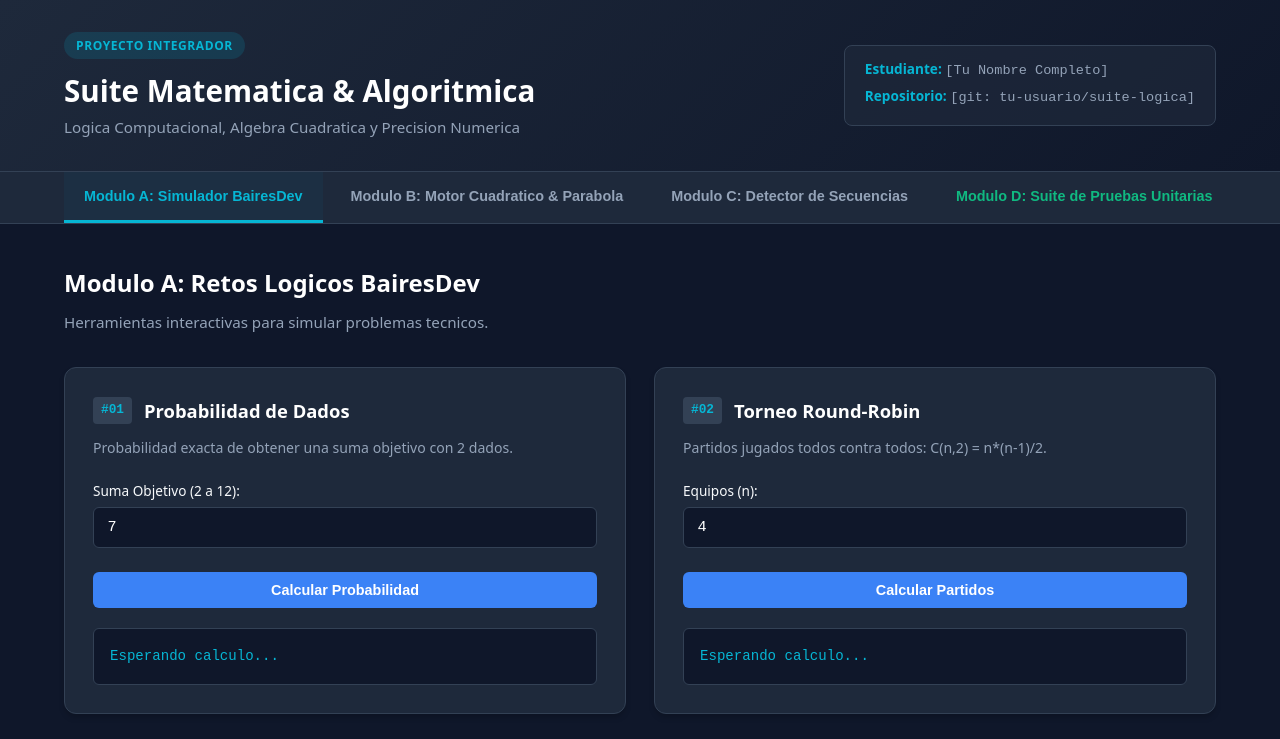
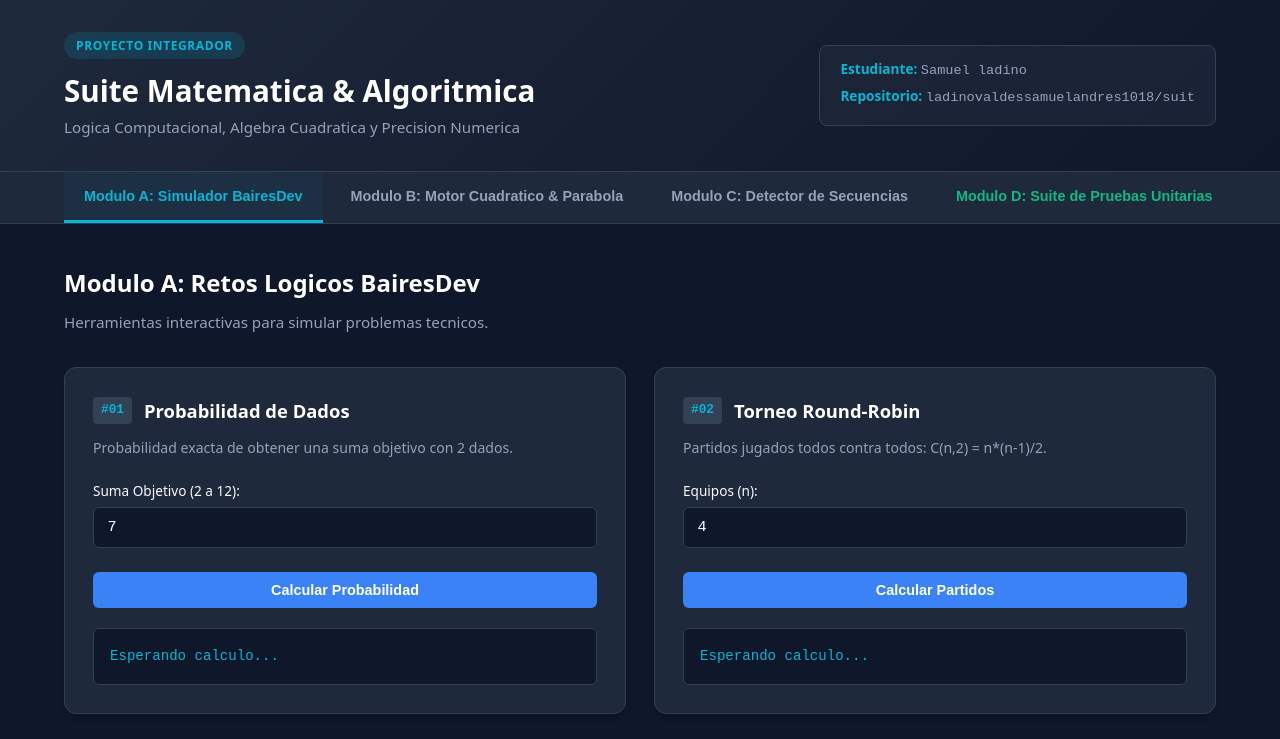
Before and after one commit to ladinovaldessamuelandres1018-stack/suit, a plain HTML site: page index.html in a window 1280 px wide. Shown: the top 739 px of the page. Drawn offline with Linux system fonts and the light colour scheme.

Commit message:
docs: agrega nombre y repositorio en el encabezado

```diff
--- a/index.html
+++ b/index.html
@@ -16,8 +16,8 @@
         <p class="subtitle">Logica Computacional, Algebra Cuadratica y Precision Numerica</p>
       </div>
       <div class="student-info">
-        <div class="info-tag"><strong>Estudiante:</strong> <span class="placeholder">[Tu Nombre Completo]</span></div>
-        <div class="info-tag"><strong>Repositorio:</strong> <span class="placeholder">[git: tu-usuario/suite-logica]</span></div>
+        <div class="info-tag"><strong>Estudiante:</strong> <span class="placeholder">Samuel ladino</span></div>
+        <div class="info-tag"><strong>Repositorio:</strong> <span class="placeholder">ladinovaldessamuelandres1018/suit</span></div>
       </div>
     </div>
   </header>
```
